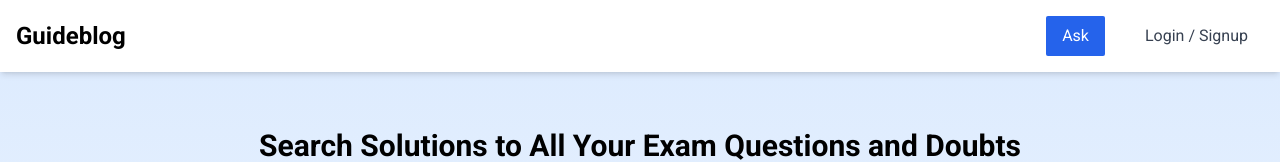
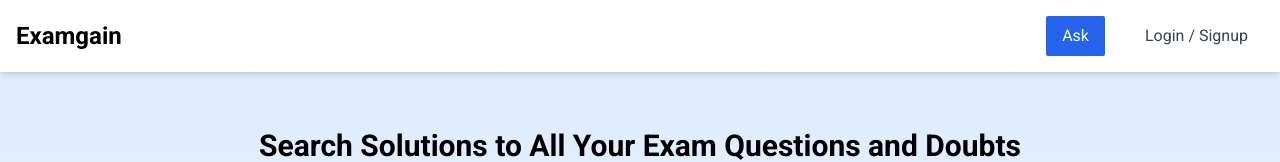
Before and after one commit to PatelAbhay550/examgain, a Next.js app: page / in a window 1280 px wide. Shown: the top 162 px of the page. Built offline with nearby package versions, Linux system fonts and the light colour scheme.

Commit message:
Update Header.jsx

```diff
--- a/components/Header.jsx
+++ b/components/Header.jsx
@@ -21,7 +21,7 @@ const Header = () => {
       <div className="container mx-auto flex items-center justify-between">
         {/* Logo on the left */}
         <div className="text-2xl font-bold">
-          <a href="/">Guideblog</a>
+          <a href="/">Examgain</a>
         </div>
 
         {/* Hamburger icon for mobile */}
```
